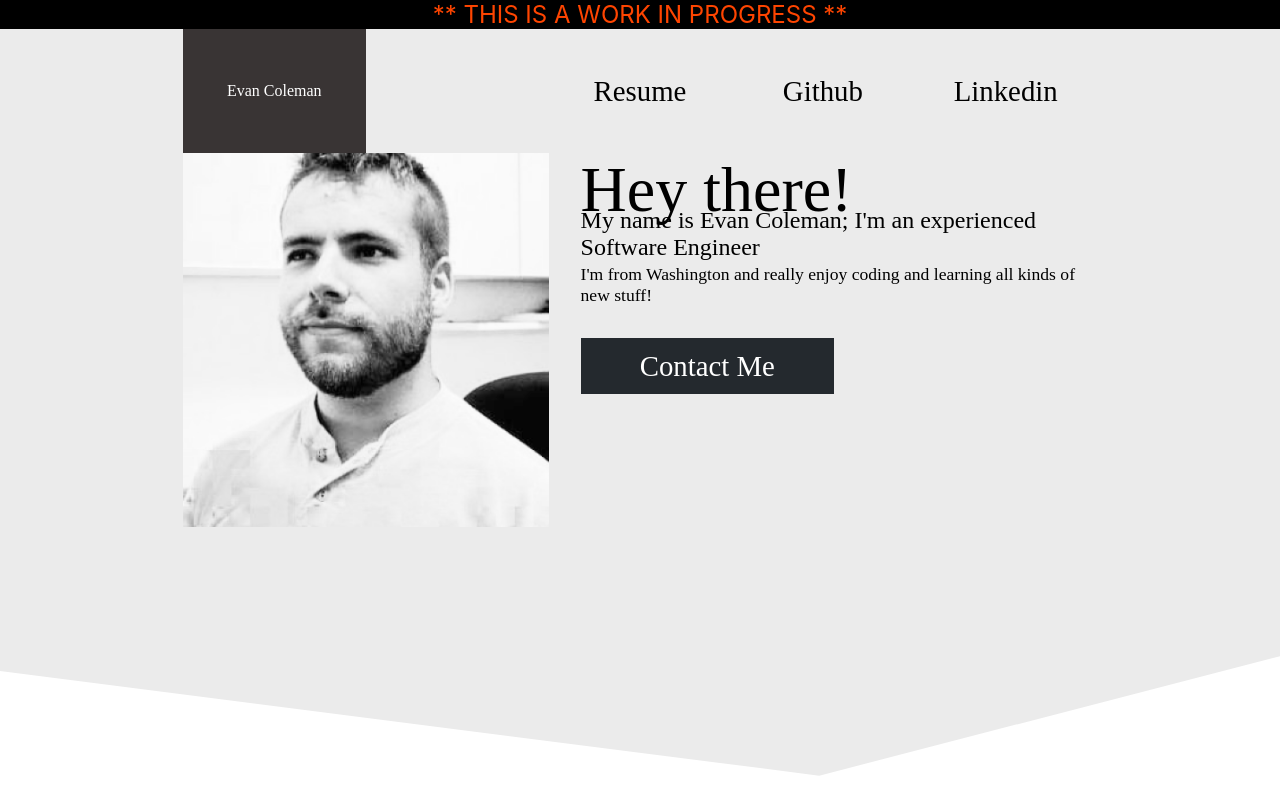
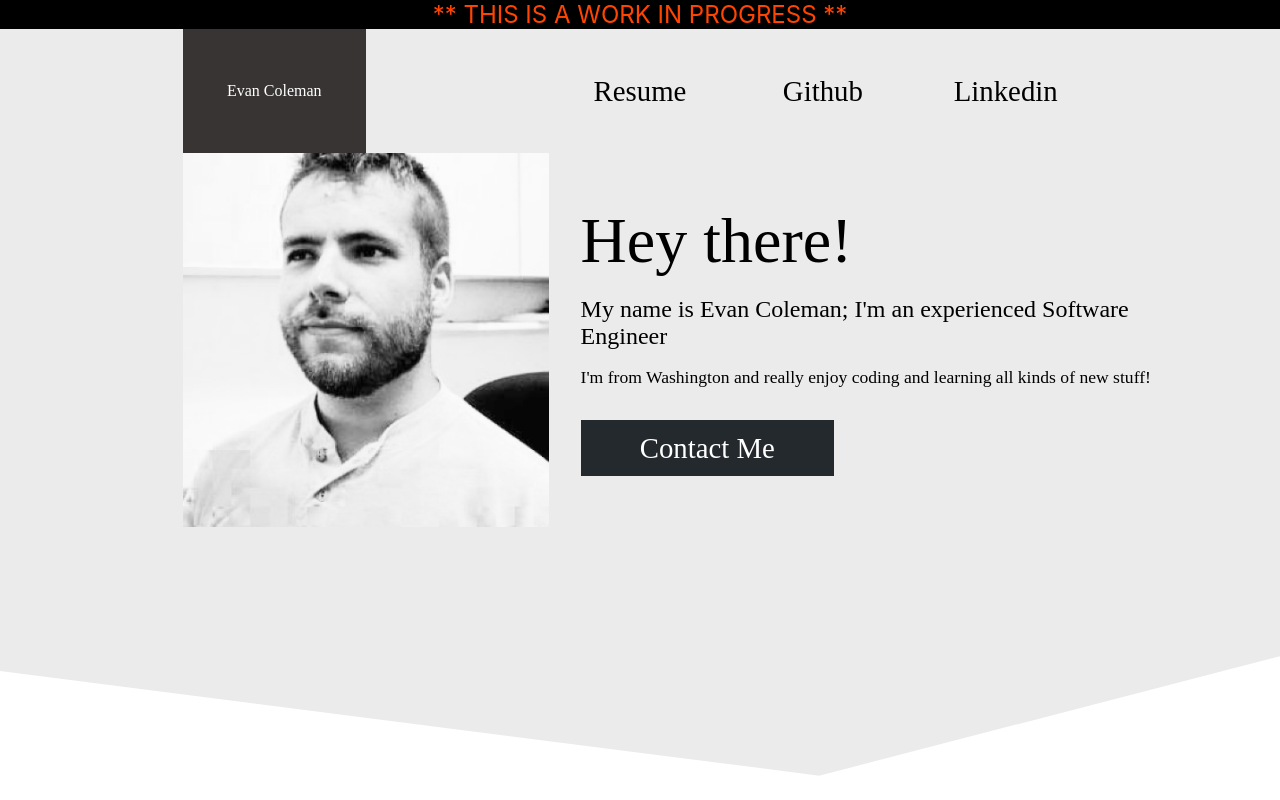
Before and after one commit to Evan-Coleman/portfolio, a React (Create React App) app: page / in a window 1280 px wide. Built offline with nearby package versions, Linux system fonts and the light colour scheme; a web font is replaced by a local one.

Commit message:
changing header layout a bit

```diff
--- a/src/css/_myHeader.scss
+++ b/src/css/_myHeader.scss
@@ -89,11 +89,11 @@
     grid-template-rows: 1fr 1fr 1fr 1fr 1fr 1fr;
     grid-template-areas:
       ". name . nav1 nav2 nav3 ."
-      ". profilepicture profilepicture intro intro intro ."
-      ". profilepicture profilepicture intro intro intro ."
-      ". profilepicture profilepicture intro intro intro ."
-      ". . . intro intro intro ."
-      ". . . intro intro intro .";
+      ". profilepicture profilepicture intro intro intro intro"
+      ". profilepicture profilepicture intro intro intro intro"
+      ". profilepicture profilepicture intro intro intro intro"
+      ". . . . . . ."
+      ". . . . . . .";
 
     clip-path: polygon(100% 0, 100% 84%, 64% 100%, 0 86%, 0 0);
 
@@ -106,14 +106,14 @@
       width: 100%;
     }
     .Intro {
+      display: flex;
+      flex-direction: column;
+      align-items: flex-start;
+      justify-content: center;
+      max-width: 40em;
       padding-left: 2em;
       text-align: left;
-      .Title {
-        margin-bottom: -0.6em;
-      }
-      .Subtitle {
-        margin-bottom: -0.6em;
-      }
+
       .CtaButton {
         width: 8em;
         padding: 0.4em;
```
